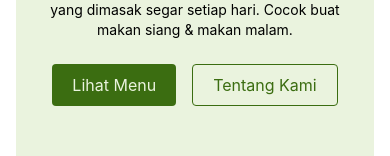
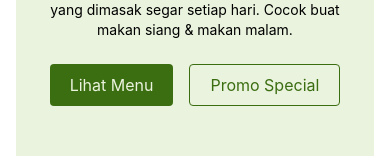
Before and after one commit to FaizZzhue/warungQ, a React (Vite) app: page / in a window 390 px wide. Shown: the part 276-432 px from the top of the page. Built offline with nearby package versions, Linux system fonts and the light colour scheme.

Commit message:
feat: add anchor

```diff
--- a/src/components/ui/Button.jsx
+++ b/src/components/ui/Button.jsx
@@ -4,35 +4,47 @@ const Button = ({
     variant = "primary",
     className = "",
     disabled = false,
-    shape = "default"
+    shape = "default",
+    href,
+    type = "button",
 }) => {
-
     const base = "flex items-center justify-center font-body transition-all duration-200";
 
     const variants = {
         primary: "bg-primary text-primary-light hover:bg-primary-dark",
         second: "bg-accent-dark text-accent-light hover:bg-primary-light hover:text-accent-dark",
         outline: "border border-primary text-primary hover:bg-primary-light",
-        danger: "bg-danger text-white hover:bg-danger-dark"
+        danger: "bg-danger text-white hover:bg-danger-dark",
     };
 
     const shapes = {
         default: "px-5 py-2 rounded-sm",
         rounded: "px-5 py-2 rounded-lg",
-        circle: "w-9 h-9 rounded-full p-0"
+        circle: "w-9 h-9 rounded-full p-0",
     };
+
+    const classes = `
+        ${base}
+        ${variants[variant] || variants.primary}
+        ${shapes[shape] || shapes.default}
+        ${disabled ? "opacity-50 cursor-not-allowed" : "cursor-pointer"}
+        ${className}
+    `;
+
+    if (href) {
+        return (
+            <a href={href} className={classes}>
+                {children}
+            </a>
+        );
+    }
 
     return (
         <button
+            type={type}
             onClick={onClick}
             disabled={disabled}
-            className={`
-                ${base}
-                ${variants[variant] || variants.primary}
-                ${shapes[shape] || shapes.default}
-                ${disabled ? "opacity-50 cursor-not-allowed" : "cursor-pointer"}
-                ${className}
-            `}
+            className={classes}
         >
             {children}
         </button>
--- a/src/container/Hero/HeroText.jsx
+++ b/src/container/Hero/HeroText.jsx
@@ -17,8 +17,17 @@ const HeroText = ({data}) => {
             </div>
 
             <div className="flex gap-4 mt-6">
-                <Button variant="primary">Lihat Menu</Button>
-                <Button variant="outline">Tentang Kami</Button>
+                <Button
+                    variant="primary"
+                    href="#menu"
+                >
+                    Lihat Menu</Button>
+                <Button
+                    variant="outline"
+                    href="#promo"
+                >
+                    Promo Special
+                </Button>
             </div>
 
             <div className="md:hidden text-[120px] text-center md:text-right mt-4">
--- a/src/container/Info/Info.jsx
+++ b/src/container/Info/Info.jsx
@@ -17,7 +17,10 @@ const Info = () => {
                     ))}
                 </div>
 
-                <div className="bg-accent py-6 px-6 md:px-10 mt-6 flex flex-col md:flex-row justify-between md:items-center gap-4 mx-4 md:mx-0">
+                <div
+                    id="promo"
+                    className="bg-accent py-6 px-6 md:px-10 mt-6 flex flex-col md:flex-row justify-between md:items-center gap-4 mx-4 md:mx-0"
+                >
                     <div className="flex flex-col items-center md:items-start">
                         <Badge variant="third">Promo Special</Badge>
 
--- a/src/container/Menu/Menu.jsx
+++ b/src/container/Menu/Menu.jsx
@@ -8,7 +8,10 @@ const Menu = () => {
     const { cart, addToCart, total } = useCart();
 
     return (
-        <section className="relative overflow-hidden mt-6 px-4 md:px-6">
+        <section
+            id="menu"
+            className="relative overflow-hidden mt-6 px-4 md:px-6"
+        >
             <div className="mx-auto max-w-6xl">
                 <h1 className="text-center text-2xl font-heading font-bold mb-6 text-primary">
                     Menu Unggulan
```
